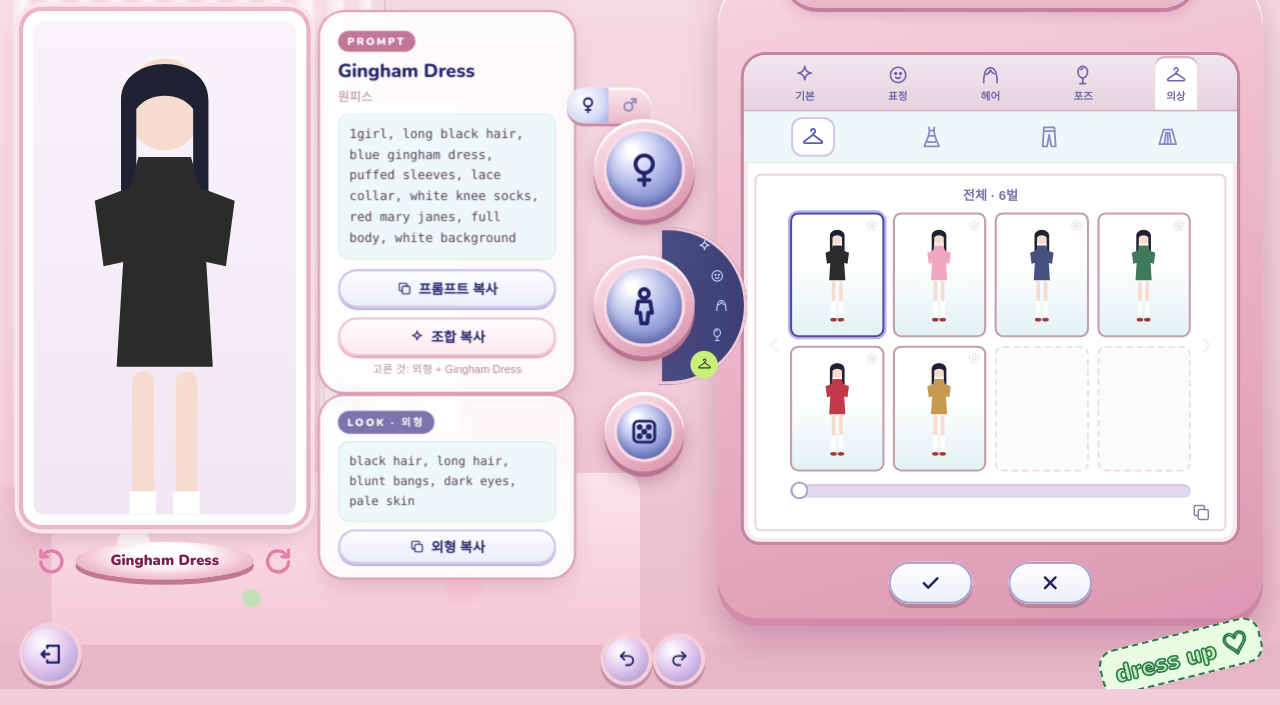
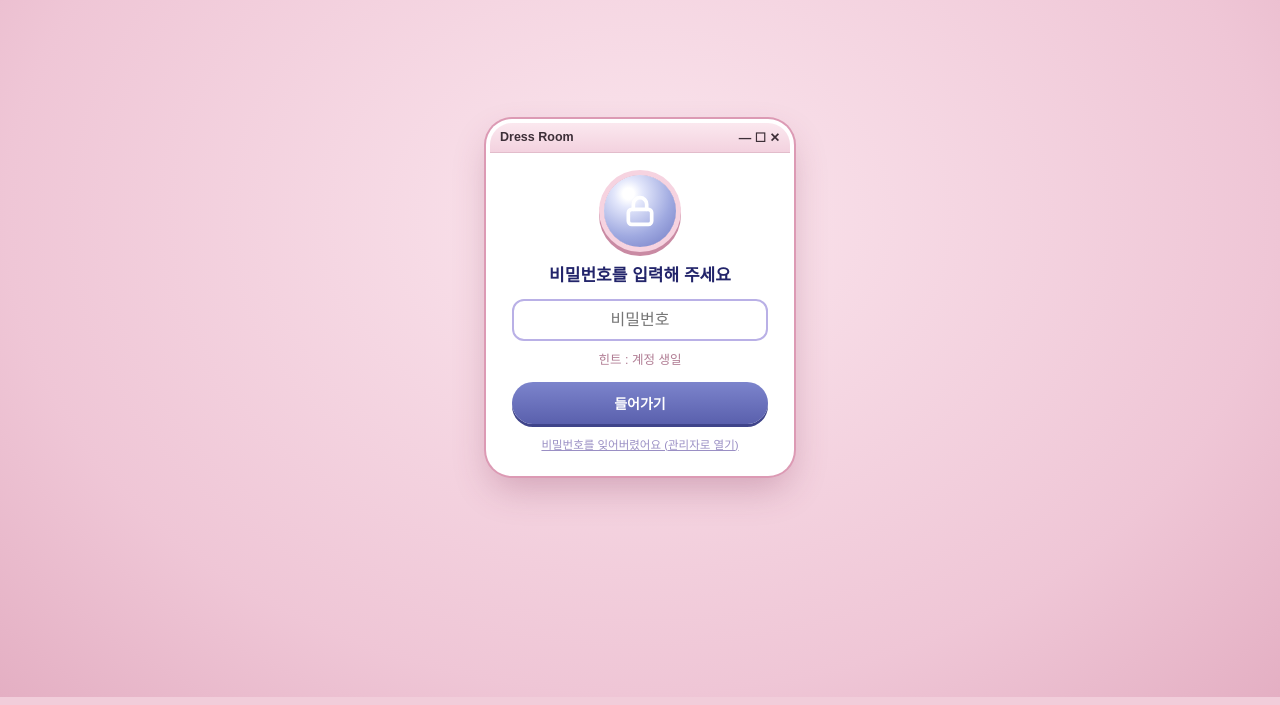
Before and after one commit to tomycommander/tomycommander.github.io, a plain HTML site: page index.html in a window 1280 px wide. Shown: the part 103-808 px from the top of the page. Drawn offline with nearby package versions, Linux system fonts and the light colour scheme; a web font is replaced by a local one.

Commit message:
index.html

```diff
--- a/index.html
+++ b/index.html
@@ -7,10 +7,10 @@
 <script>
 /* ★★★ 여기만 고치면 돼요 ★★★
    입장 비밀번호: 따옴표 안에 적으면 사이트에 들어올 때 비밀번호를 물어봐요. "" 처럼 비워 두면 잠금 없음 */
-const SITE_PASSWORD = "";
+const SITE_PASSWORD = "0413";
 const SITE_HINT = "힌트 : 계정 생일";
 /* 관리자 비밀번호 */
-const ADMIN_PASSWORD = "0413";
+const ADMIN_PASSWORD = "0426";
 </script>
 <link rel="stylesheet" href="https://cdn.jsdelivr.net/gh/orioncactus/pretendard/dist/web/static/pretendard.css">
 <link href="https://fonts.googleapis.com/css2?family=Nunito:wght@700;800;900&display=swap" rel="stylesheet">
```
